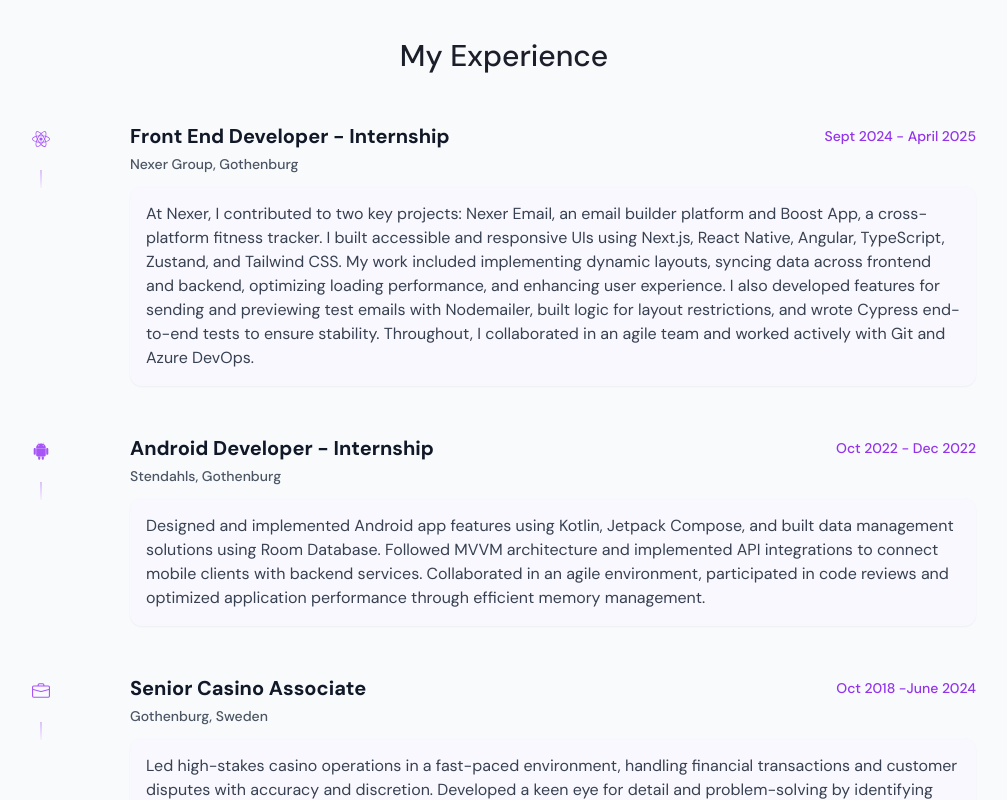
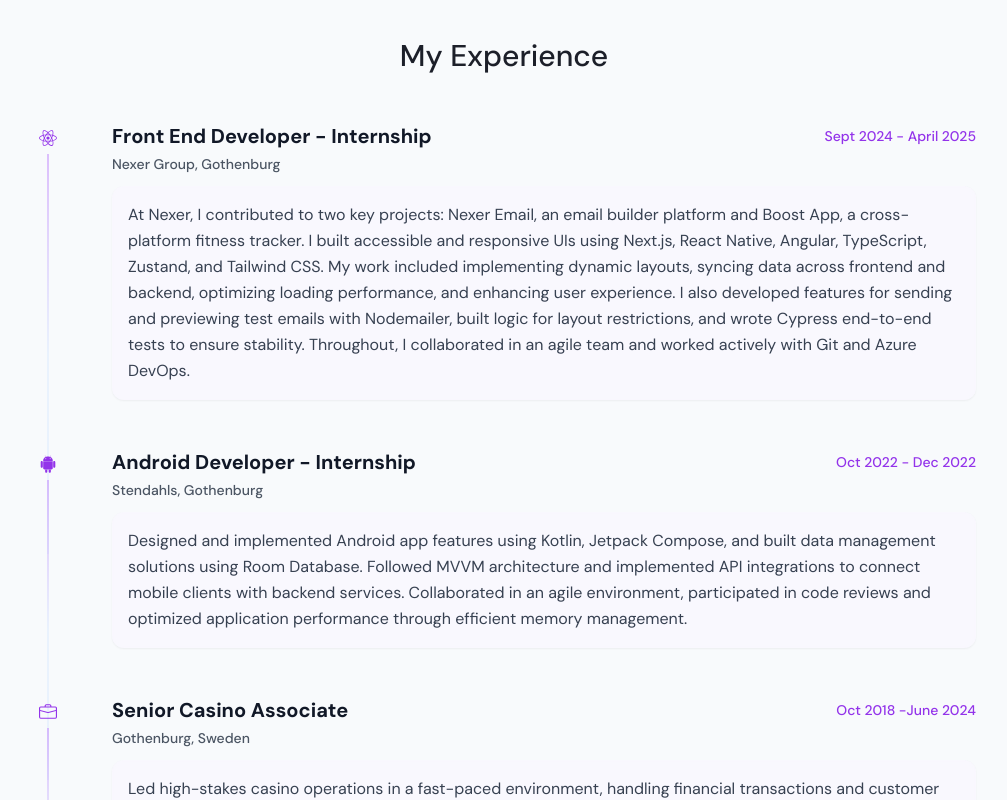
Before and after one commit to CatAvadani/my-portfolio-next.js, a Next.js app: page / in a window 1280 px wide. Shown: the part 3480-4280 px from the top of the page, without its empty margins (136-1143 px from the left). Built offline with nearby package versions, Linux system fonts and the light colour scheme.

Commit message:
Improve timeline with dynamic height adjustments

```diff
--- a/components/experience.tsx
+++ b/components/experience.tsx
@@ -21,6 +21,7 @@ export default function Experience() {
             item={item}
             index={index}
             containerRef={containerRef}
+            isLast={index === experiencesData.length - 1}
           />
         ))}
       </div>
@@ -32,6 +33,7 @@ function TimelineItem({
   item,
   index,
   containerRef,
+  isLast,
 }: {
   item: {
     icon: React.ReactNode;
@@ -43,6 +45,7 @@ function TimelineItem({
   };
   index: number;
   containerRef: React.RefObject<HTMLDivElement>;
+  isLast: boolean;
 }) {
   const { theme } = useTheme();
   const ref = useRef(null);
@@ -53,6 +56,18 @@ function TimelineItem({
     offset: ["start end", "end end"],
   });
 
+  // Calculate line heights based on content length
+  const descriptionLength = item.description.length;
+  // Adjust the height based on the content length - longer text gets longer line
+  const getLineHeight = () => {
+    if (isLast) return "h-24"; // Last item gets shorter line
+
+    // Calculate dynamic height based on description length
+    if (descriptionLength > 500) return "h-[400px]";
+    if (descriptionLength > 300) return "h-[300px]";
+    return "h-[250px]"; // Default line height
+  };
+
   return (
     <motion.div
       ref={ref}
@@ -62,32 +77,30 @@ function TimelineItem({
       viewport={{ once: true }}
       className="mb-12 last:mb-0"
     >
-      <div className="flex items-start px-10 mx-auto max-w-5xl">
+      <div className="flex items-start px-4 sm:px-10 mx-auto max-w-5xl">
         {/* Left side - Icon and line */}
-        <div className="relative mt-2 mr-4 sm:mr-6 lg:mr-20 flex flex-col items-center">
-          {/* Timeline track */}
+        <div className="relative mr-4 sm:mr-6 lg:mr-12 flex flex-col items-center">
+          {/* Timeline track - Fixed with better heights */}
           <div
-            className={`absolute h-full w-[1px] ${
-              index === experiencesData.length - 1 ? "h-[200px]" : "h-[80px]"
-            } ${
+            className={`absolute w-[1px] ${getLineHeight()} ${
               theme === "light"
-                ? "bg-gradient-to-b from-purple-400 to-purple-100"
-                : "bg-gradient-to-b from-purple-600 to-purple-900/20"
-            } top-10 left-1/2 transform -translate-x-1/2`}
+                ? "bg-gradient-to-b from-purple-400 via-blue-100 to-blue-100"
+                : "bg-gradient-to-b from-purple-400 via-purple-300 to-blue-900/10"
+            } top-8 left-1/2 transform -translate-x-1/2`}
           />
 
-          {/* Icon container */}
-          <motion.div
-            style={{ scale: scrollYProgress, opacity: scrollYProgress }}
+          {/* Icon container with improved visibility */}
+          <div
+            className={`relative z-10 flex items-center justify-center w-8 h-8 `}
           >
             <span
               className={`text-lg ${
-                theme === "light" ? "text-purple-500" : "text-purple-300"
+                theme === "light" ? "text-purple-600" : "text-purple-300"
               }`}
             >
               {item.icon}
             </span>
-          </motion.div>
+          </div>
         </div>
 
         {/* Right side - Content */}
@@ -102,7 +115,7 @@ function TimelineItem({
             <h3 className="text-xl font-bold text-gray-900 dark:text-white">
               {item.title}
             </h3>
-            <span className="text-sm font-medium text-purple-600 dark:text-purple-300">
+            <span className="text-sm font-medium text-purple-600 dark:text-purple-300 mt-1 sm:mt-0">
               {item.date}
             </span>
           </div>
@@ -118,7 +131,7 @@ function TimelineItem({
                 : "bg-purple-900/10 backdrop-blur-sm"
             }`}
           >
-            <p className="text-gray-700 dark:text-gray-300">
+            <p className="text-gray-700 dark:text-gray-300 leading-relaxed">
               {item.description}
             </p>
 
```
